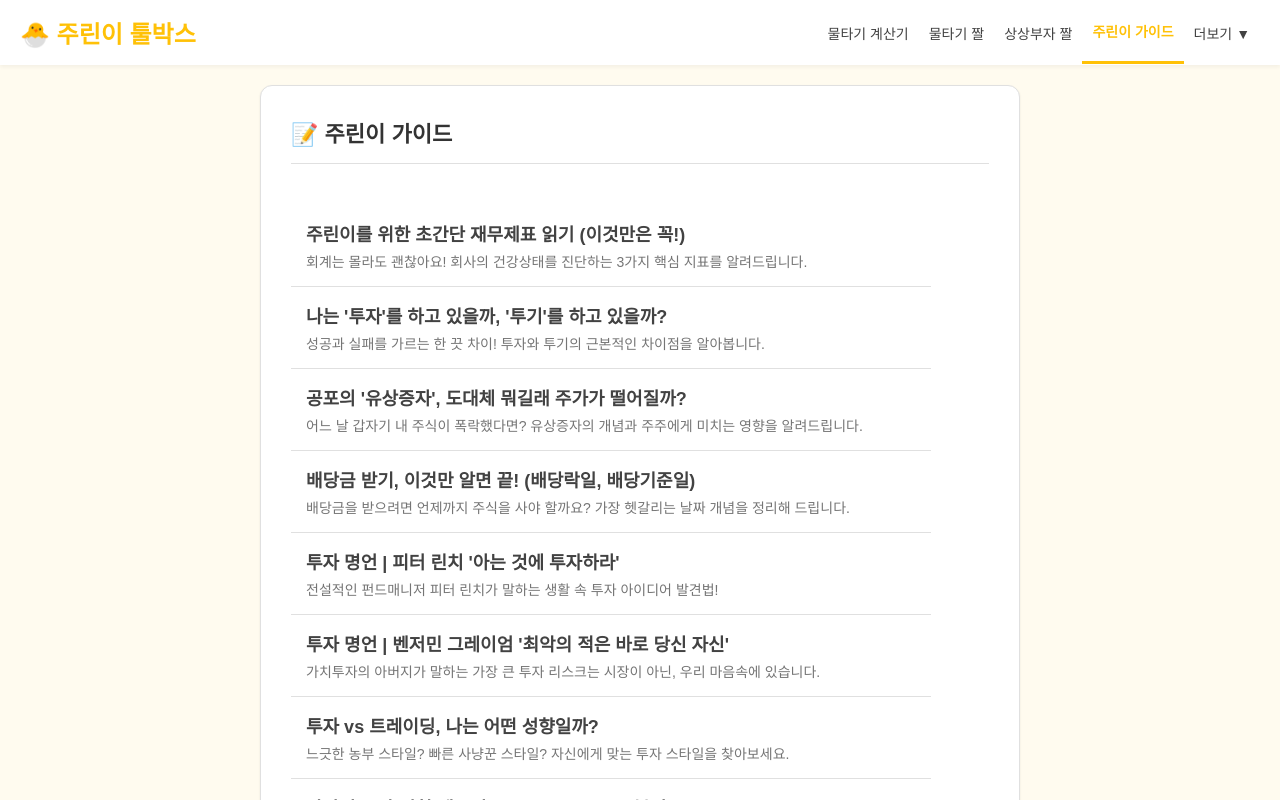
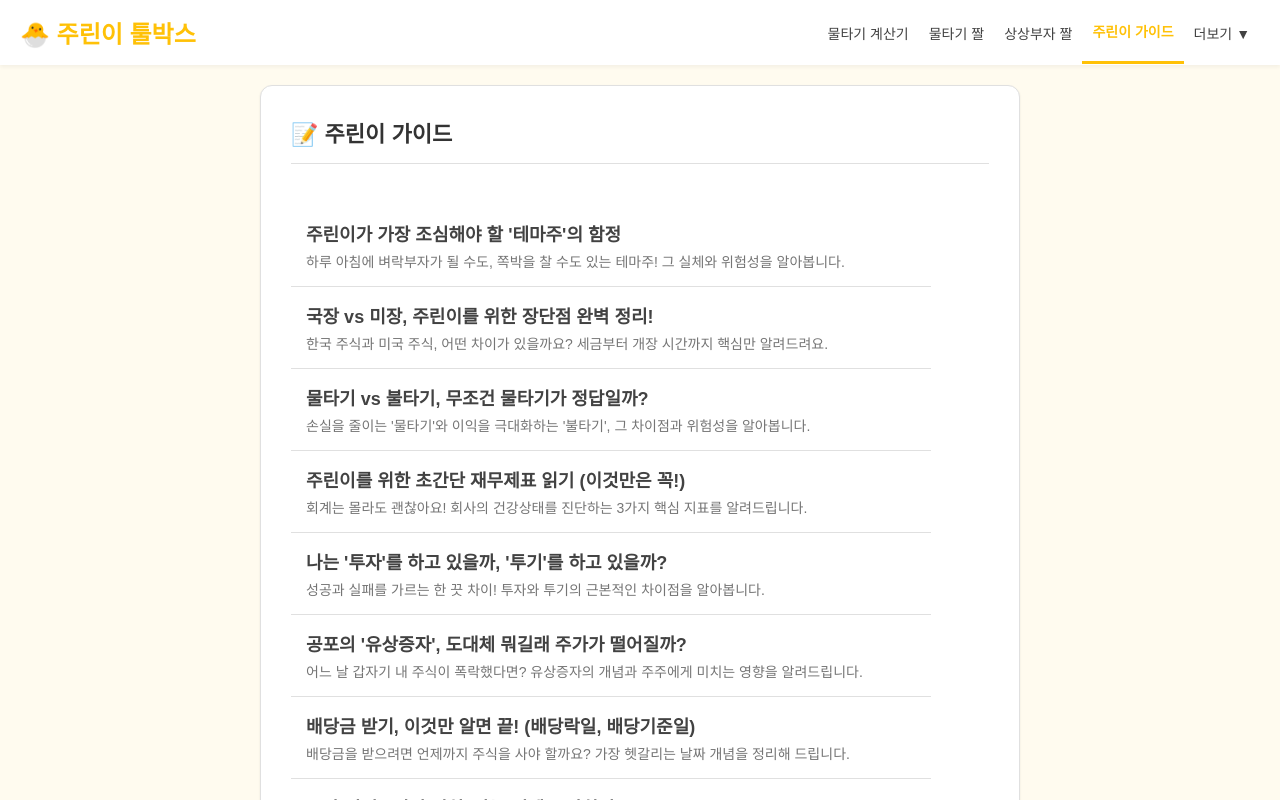
Before and after one commit to ljh3465-eng/jurini-toolbox, a Next.js app: page / in a window 1280 px wide. Shown: the top 800 px of the page. Built offline with nearby package versions, Linux system fonts and the light colour scheme.

Commit message:
가이드 내용 추가

```diff
--- a/src/components/Guide.tsx
+++ b/src/components/Guide.tsx
@@ -271,6 +271,59 @@ const guideData = {
             </ol>
             <p>처음에는 이 세 가지만이라도 DART에서 확인하는 습관을 들여보세요. 숫자가 말해주는 회사의 진짜 모습을 발견하는 재미를 느끼실 수 있을 겁니다.</p>
         `
+    },
+    'article-17': {
+        title: "물타기 vs 불타기, 무조건 물타기가 정답일까?",
+        summary: "손실을 줄이는 '물타기'와 이익을 극대화하는 '불타기', 그 차이점과 위험성을 알아봅니다.",
+        content: `
+            <h3>내 주식이 파란불일 때, 어떻게 해야 할까요?</h3>
+            <p>많은 주린이들이 주가가 떨어지면 평균 단가를 낮추기 위해 '물타기'를 합니다. 하지만 투자의 대가들은 오히려 오르는 주식에 돈을 더 넣는 '불타기(피라미딩)'를 선호하곤 합니다. 이 둘의 차이는 무엇일까요?</p>
+            <ul>
+                <li><strong>💧 물타기 (Cost Averaging Down):</strong> 내가 산 주식의 가격이 떨어졌을 때, 추가로 더 사서 평균 매수 단가를 낮추는 전략입니다. 주가가 조금만 반등해도 빠르게 손실을 만회할 수 있다는 장점이 있습니다. 하지만, 가치가 계속해서 떨어지는 부실 기업에 물타기를 하는 것은 손실을 키우는 최악의 수가 될 수 있습니다.</li>
+                <li><strong>🔥 불타기 (Pyramiding):</strong> 내가 산 주식의 가격이 오를 때, 추가로 더 사서 이익을 극대화하는 전략입니다. '상승하는 말에 올라타라'는 격언처럼, 잘 나가는 주식의 비중을 늘려 더 큰 수익을 추구하는 공격적인 방법입니다. 하지만, 상승 추세가 꺾이면 고점에서 많은 물량을 보유하게 되어 큰 손실을 볼 수 있습니다.</li>
+            </ul>
+            <h4>무조건적인 물타기의 위험성</h4>
+            <p>주린이들이 가장 경계해야 할 것은 '이유 없는 물타기'입니다. 단순히 '내 평단가를 낮춰야지'라는 생각만으로 추가 매수를 하는 것은 매우 위험합니다. 물타기를 하기 전, "이 회사의 가치가 변하지 않았는가? 단지 시장 상황 때문에 일시적으로 하락한 것인가?"를 반드시 스스로에게 질문해야 합니다. 확신이 없다면, 물타기는 잠시 멈추고 상황을 지켜보는 것이 현명한 판단일 수 있습니다.</p>
+        `
+    },
+    'article-18': {
+        title: "국장 vs 미장, 주린이를 위한 장단점 완벽 정리!",
+        summary: "한국 주식과 미국 주식, 어떤 차이가 있을까요? 세금부터 개장 시간까지 핵심만 알려드려요.",
+        content: `
+            <h3>"그래서 국장 해야 돼요, 미장 해야 돼요?"</h3>
+            <p>주식을 시작하면 꼭 듣게 되는 질문입니다. 각각의 시장은 뚜렷한 장단점을 가지고 있어, 어느 한쪽이 무조건 좋다고 말하기는 어렵습니다. 자신의 투자 성향에 맞는 시장을 선택하는 것이 중요합니다.</p>
+            <h4>🇰🇷 국장 (국내 주식)</h4>
+            <ul>
+                <li><strong>장점:</strong> 정보 얻기가 쉽고, 환전이 필요 없어 편리합니다. 우리에게 친숙한 기업들이 많아 투자 대상을 고르기 쉽습니다.</li>
+                <li><strong>단점:</strong> 시장 규모가 작아 변동성이 크고, 대주주 리스크 등 예측 불가능한 변수가 많습니다.</li>
+                <li><strong>세금:</strong> 국내 상장 주식 매매 차익은 대주주가 아닌 이상 비과세입니다. (배당소득세 15.4%는 별도)</li>
+                <li><strong>개장 시간:</strong> 오전 9시 ~ 오후 3시 30분</li>
+            </ul>
+            <h4>🇺🇸 미장 (미국 주식)</h4>
+            <ul>
+                <li><strong>장점:</strong> 전 세계 1등 기업들이 모여있는 세계 최대 시장으로, 장기적으로 안정적인 우상향을 보여왔습니다. 달러 자산을 보유하는 효과도 있습니다.</li>
+                <li><strong>단점:</strong> 환전 수수료가 발생하고, 시차 때문에 밤에 시장을 확인해야 합니다.</li>
+                <li><strong>세금:</strong> 1년 동안의 매매 차익이 250만원을 초과하면, 초과분에 대해 22%의 양도소득세를 내야 합니다.</li>
+                <li><strong>개장 시간:</strong> 오후 10시 30분 ~ 오전 5시 (서머타임 시 오후 11시 30분 ~ 오전 6시)</li>
+            </ul>
+            <p>결론적으로, '몰빵'보다는 국장과 미장에 적절히 분산 투자하여 위험을 줄이는 것이 가장 현명한 방법입니다!</p>
+        `
+    },
+    'article-19': {
+        title: "주린이가 가장 조심해야 할 '테마주'의 함정",
+        summary: "하루 아침에 벼락부자가 될 수도, 쪽박을 찰 수도 있는 테마주! 그 실체와 위험성을 알아봅니다.",
+        content: `
+            <h3>'묻지마 투자'의 끝판왕, 테마주</h3>
+            <p>테마주는 회사의 실제 가치나 실적보다는, 특정 사회적 이슈나 유행에 엮여 주가가 급등락하는 종목들을 말합니다. (예: 정치인 테마주, 특정 전염병 관련주, 신기술 테마주 등)</p>
+            <p>단기간에 수십, 수백 퍼센트의 수익률을 보여주며 주린이들을 유혹하지만, 그 이면에는 무서운 함정이 숨어있습니다.</p>
+            <h4>테마주의 위험성</h4>
+            <ul>
+                <li><strong>실체가 없는 경우가 많다:</strong> 회사의 사업 내용과 전혀 관련이 없는데, 단지 대표이사가 특정 정치인과 동문이라는 이유만으로 주가가 폭등하는 경우가 허다합니다.</li>
+                <li><strong>변동성이 극심하다:</strong> 작은 뉴스 하나에 상한가와 하한가를 오가기 때문에, 대응이 느린 주린이들은 큰 손실을 보기 쉽습니다.</li>
+                <li><strong>작전 세력의 놀이터:</strong> 테마주는 종종 시세 조종을 노리는 '작전 세력'의 타겟이 됩니다. 이들은 주가를 인위적으로 끌어올린 뒤, 순진한 개인 투자자들에게 물량을 떠넘기고 떠나는 경우가 많습니다.</li>
+            </ul>
+            <p>물론 모든 테마주가 나쁜 것은 아니며, 실제 성장 가능성이 있는 테마도 존재합니다. 하지만 주린이라면, 실체가 불분명한 유행에 편승하기보다는, 내가 잘 알고 이해할 수 있는 튼튼한 기업에 투자하는 것이 자산을 지키는 길입니다. '상상부자 짤 생성기'로 상상만 해보는 것에 만족하는 것이 더 나을 수 있습니다!</p>
+        `
     }
 };
 
```
